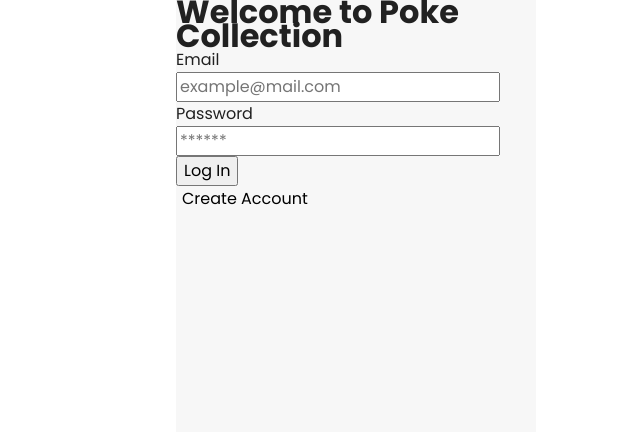
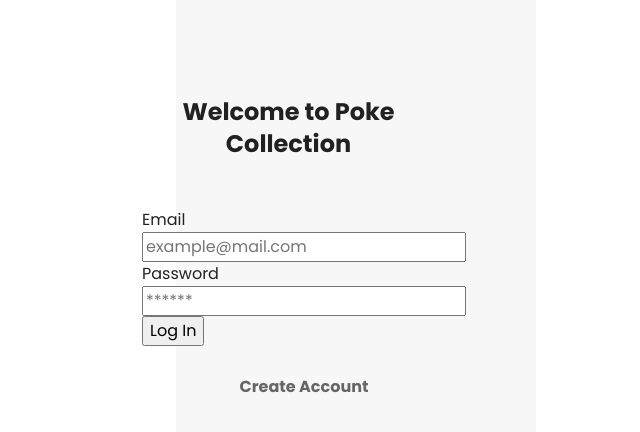
Before and after one commit to danielavalos1/react-review-avalos, a React (Vite) app: page / in a window 1280 px wide. Shown: the top 432 px of the page, without its empty margins (284-924 px from the left). Built offline with nearby package versions, Linux system fonts and the light colour scheme; no server answers.

Commit message:
REFACTOR H1 component

```diff
--- a/src/UnAuthenticatedApp.jsx
+++ b/src/UnAuthenticatedApp.jsx
@@ -5,15 +5,29 @@ import { Screen } from "./components/Screen";
 import { SignUpForm } from './components/SignupForm';
 import styled from "@emotion/styled";
 import { colors } from "./styles";
+import { H1 } from './components/H1';
 
 const CustomLink = styled.button`
 background: none;
 border: none;
 cursor: pointer;
+font-weight: 700;
+line-height: 1rem;
+color: ${colors.gray.medium};
 &:hover {
   color: ${colors.pink[400]};
 }
 `;
+
+const Container = styled.div`
+  display:flex;
+  width:16rem;
+  gap:2rem;
+  flex-direction:column;
+  justify-content:space-between;
+  align-items:center;
+`
+
 
 export const UnAuthenticatedApp = () => {
   const [showLogin, setShowLogin] = useState(true);
@@ -23,12 +37,16 @@ export const UnAuthenticatedApp = () => {
   }
   return (
     <Layout>
-      <Screen>
-        <h1>Welcome to Poke Collection</h1>
-        {
-          showLogin ? <LoginForm /> : <SignUpForm />
-        }
-        <CustomLink onClick={handleClick}>{showLogin ? 'Create Account' : 'Log In'}</CustomLink>
+      <Screen style={{
+        paddingTop: 24
+      }}>
+        <H1>Welcome to Poke Collection</H1>
+        <Container>
+          {
+            showLogin ? <LoginForm /> : <SignUpForm />
+          }
+          <CustomLink onClick={handleClick}>{showLogin ? 'Create Account' : 'Log In'}</CustomLink>
+        </Container>
       </Screen>
     </Layout>
   )
--- /dev/null
+++ b/src/components/H1.jsx
@@ -0,0 +1,25 @@
+import styled from '@emotion/styled'
+import PropTypes from 'prop-types'
+
+const H1Styled = styled.h1`
+  font-weight:700;
+  font-size: 1.5rem;
+  line-height: 2rem;
+  text-align: center;
+  text-wrap: pretty;
+  max-width: 225px;
+  margin-top: 6rem;
+  margin-bottom: 3rem;
+`
+
+export const H1 = ({ children }) => {
+  return (
+    <H1Styled>
+      {children}
+    </H1Styled>
+  )
+}
+
+H1.propTypes = {
+  children: PropTypes.node.isRequired
+}
```
